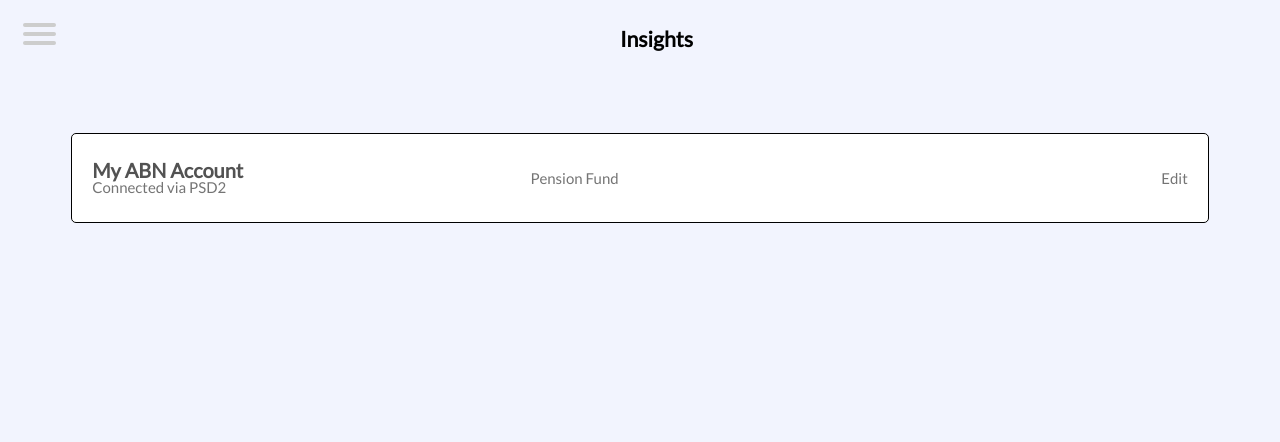
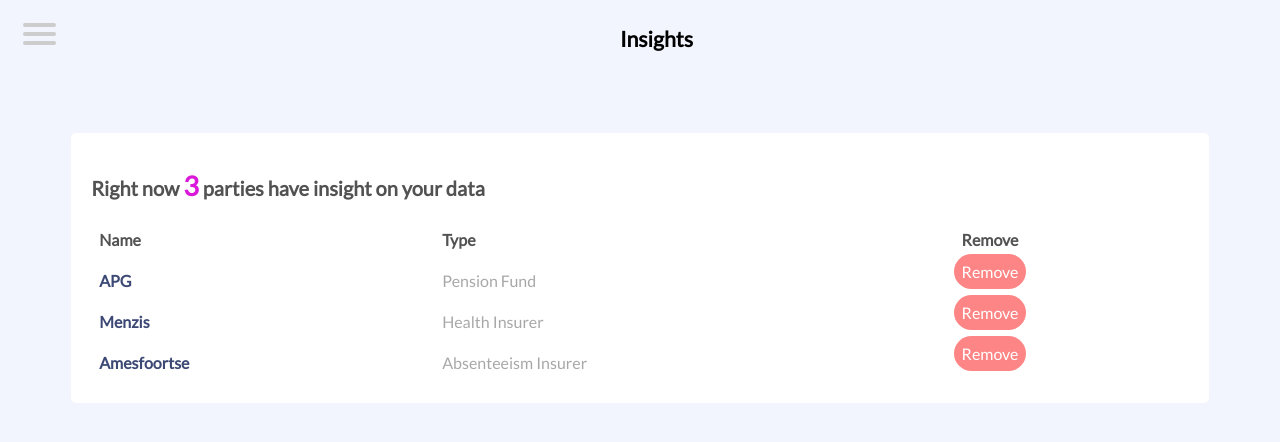
Before and after one commit to odysseyhack/purplepension, an Angular app in the folder purplepension-frontend/: page /insight in a window 1280 px wide. Shown: the top 442 px of the page. Built offline with nearby package versions, Linux system fonts and the light colour scheme.

Commit message:
Insight First Half data added

```diff
--- a/purplepension-frontend/src/app/connections/connections.component.css
+++ b/purplepension-frontend/src/app/connections/connections.component.css
@@ -43,7 +43,6 @@
     padding: 20px;
     color: white;
     margin-bottom: 15px;
-    border: 1px solid black;
 }
 
 .content{
--- a/purplepension-frontend/src/app/insight/insight.component.css
+++ b/purplepension-frontend/src/app/insight/insight.component.css
@@ -7,49 +7,48 @@
     padding: 20px;
     margin-bottom: 15px;
     color: #525252;
-    border: 1px solid black;
     background-color: white;
 }
 
-.content{
-    padding: 0px;
-    margin: auto;
-    height: auto;
-}
-
-.left{
-    /* float: left; */
-    margin: 0px;
-    width: 40%;
-    display: inline-block;
-    vertical-align: middle;
-}
-
-.middle{
-        /* float: left; */
-        margin: 0px;
-        width: 40%;
-        display: inline-block;
-        vertical-align: middle;
-        text-align: left;
-}
-
-.right {
-    /* float: left; */
-    margin: 0px;
-    width: 20%;
-    display: inline-block;
-    vertical-align: middle;
-    text-align: right;
+strong {
+    color:#D918D9;
+    font-size: 27px;
 }
 
 h2 {
     font-size: 20px;
-    line-height: 0px;
 }
 
 h3{
     opacity: 0.8;
     font-size: 15px;
-    line-height: 0px;
 }
+
+table {
+    border-collapse: collapse;
+    width: 100%;
+  }
+
+  td, th {
+    text-align: left;
+    padding: 8px;
+    height: 25px;
+  }
+
+  .name{
+      color: #3D4975;
+      font-weight: bold;
+  }
+
+  .type{
+    font-weight: 100;
+    opacity: 0.5;
+  }
+
+  .remove{
+    display: inline;
+    border-radius: 90px;
+    background-color: #FE8585;
+    font-weight: 100;
+    color: #ffffff;
+  }
--- a/purplepension-frontend/src/app/insight/insight.component.html
+++ b/purplepension-frontend/src/app/insight/insight.component.html
@@ -2,17 +2,30 @@
 
 <div id="container">
   <div class="item">
+      <h2>Right now <strong>3</strong> parties have insight on your data</h2>
     <div class="content">
-      <div class="left">
-          <h2>My ABN Account</h2>
-          <h3>Connected via PSD2</h3>
-      </div>
-      <div class="middle">
-          <h3>Pension Fund</h3>
-      </div>
-      <div class="right">
-          <h3 class="edit">Edit</h3>
-      </div>
+        <table>
+            <tr>
+              <th>Name</th>
+              <th>Type</th>
+              <th>Remove</th>
+            </tr>
+            <tr>
+              <td class="name">APG</td>
+              <td class="type">Pension Fund</td>
+              <td class="remove">Remove</td>
+            </tr>
+            <tr>
+              <td class="name">Menzis</td>
+              <td class="type">Health Insurer</td>
+              <td class="remove">Remove</td>
+            </tr>
+            <tr>
+              <td class="name">Amesfoortse</td>
+              <td class="type">Absenteeism Insurer</td>
+              <td class="remove">Remove</td>
+            </tr>
+          </table>
     </div>
   </div>
 </div>
```
